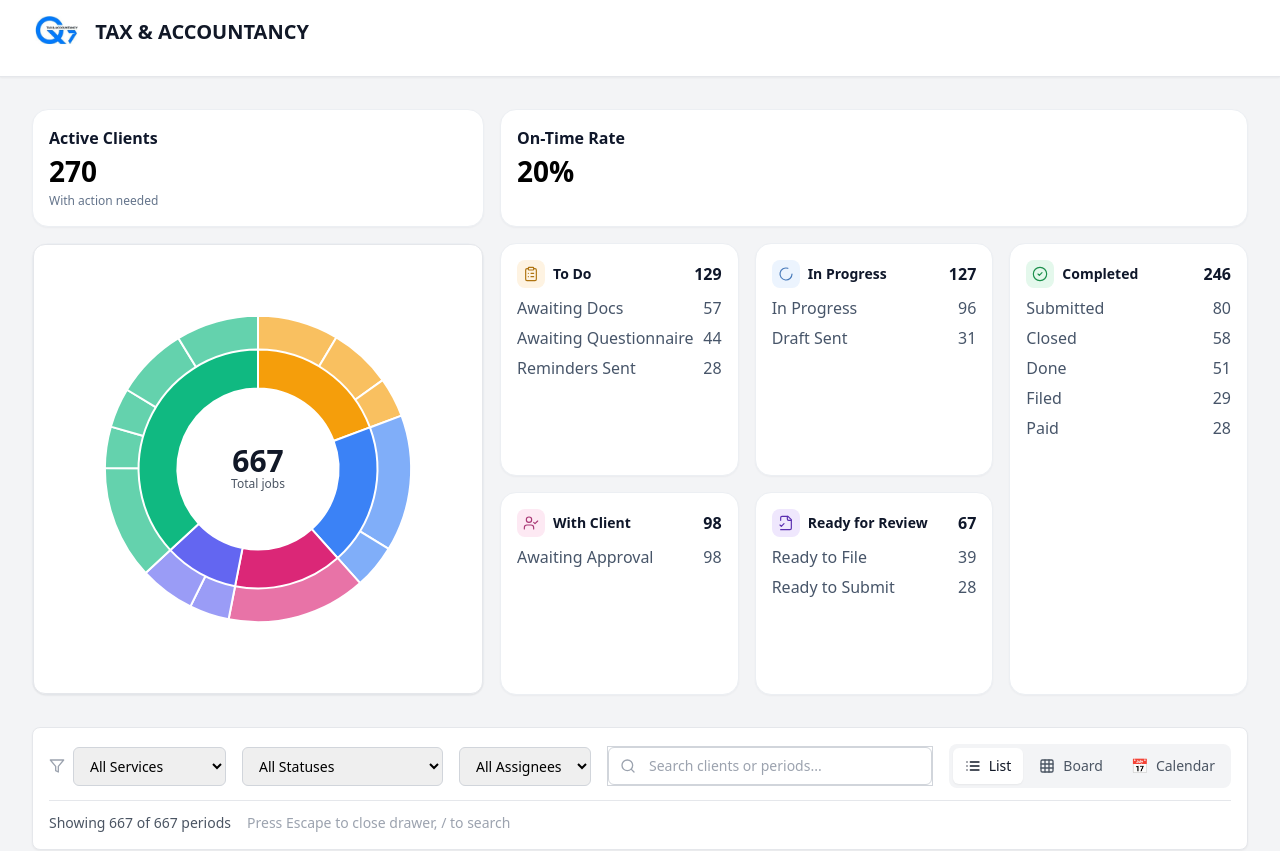
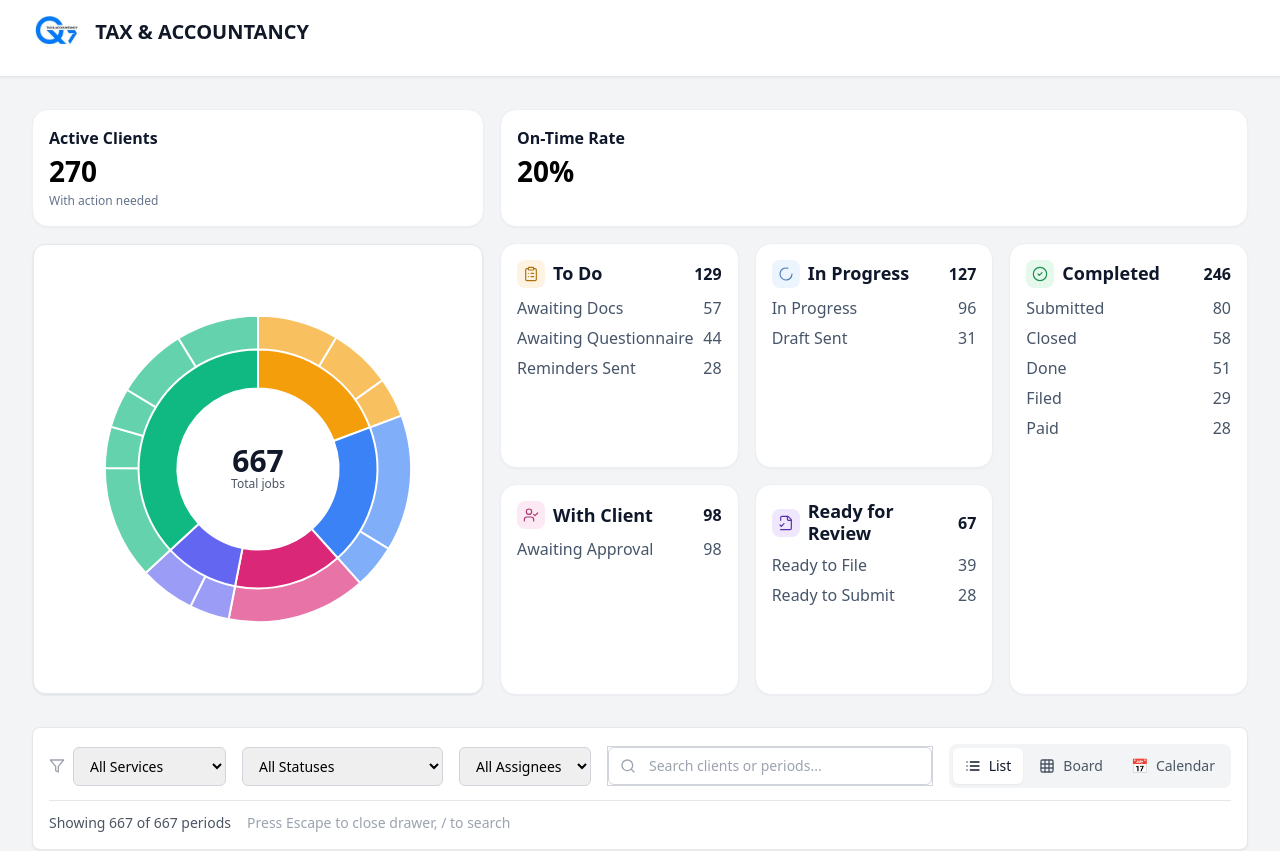
Before and after one commit to pinkbalaclava/Q7, a React (Vite) app: page /dashboard-v2 in a window 1280 px wide. Shown: the top 851 px of the page. Built offline with nearby package versions, Linux system fonts and the light colour scheme.

Commit message:
Make status card titles larger to match Active Clients

```diff
--- a/src/styles/dashboardV2.css
+++ b/src/styles/dashboardV2.css
@@ -79,7 +79,7 @@
 /* StatusCard styles */
 .sc__hdr{ display:grid; grid-template-columns:auto 1fr auto; align-items:center; gap:8px; margin-bottom:8px; }
 .sc__ico{ width:28px; height:28px; border-radius:8px; display:grid; place-items:center; background: color-mix(in srgb, var(--accent) 12%, #ffffff); color: color-mix(in srgb, var(--accent) 70%, #0b1220); }
-.sc__title{ font:600 14px/1.1 ui-sans-serif,system-ui; color:#0f172a; margin:0; }
+.sc__title{ font:600 18px/1.2 ui-sans-serif,system-ui; color:#0f172a; margin:0; }
 .sc__total{ font:700 16px/1 ui-sans-serif,system-ui; color:#0f172a; }
 .sc__meta{ display:flex; flex-direction:column; gap:6px; }
 .sc__row{ display:flex; justify-content:space-between; color:#475569; }
```
